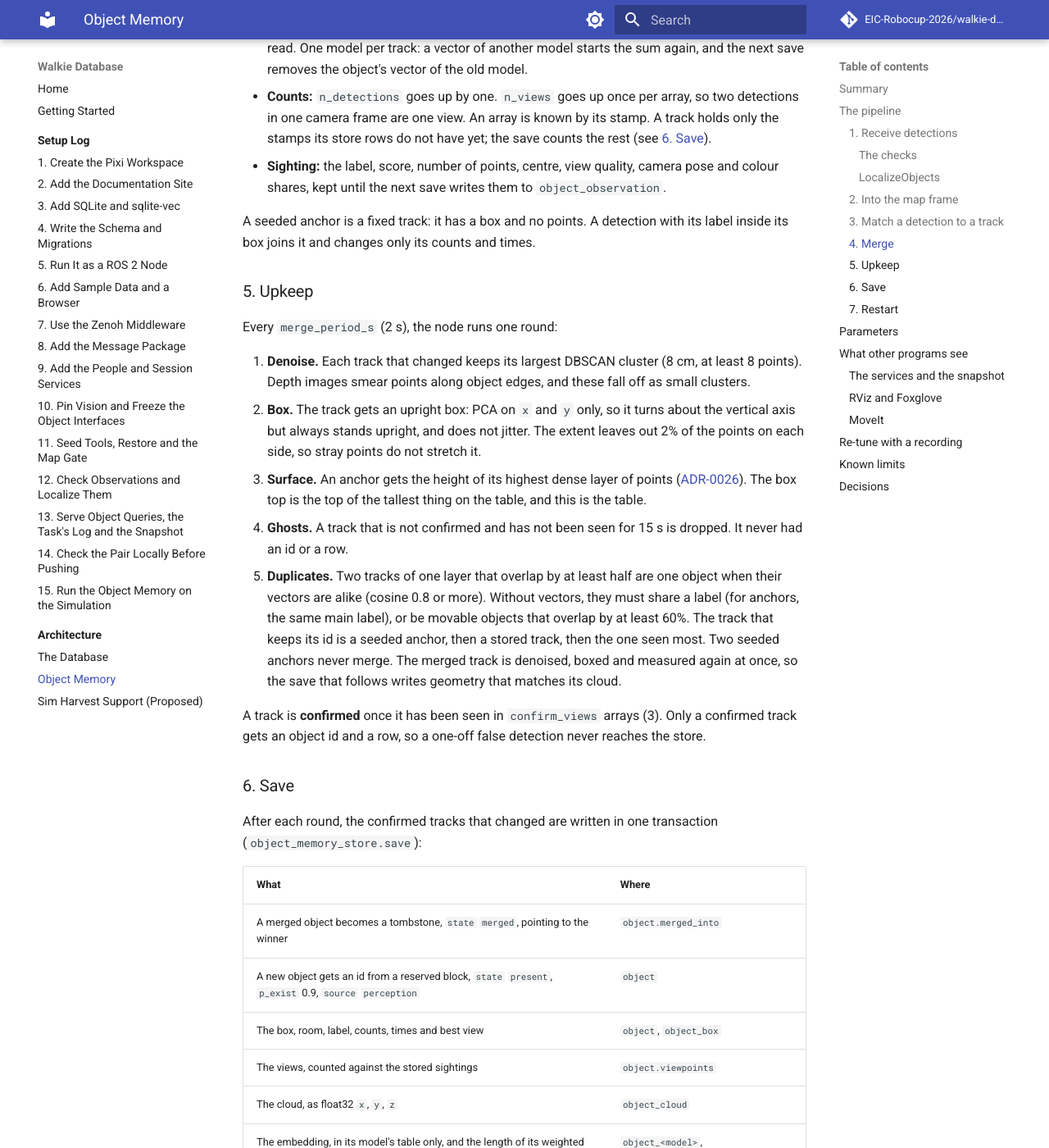
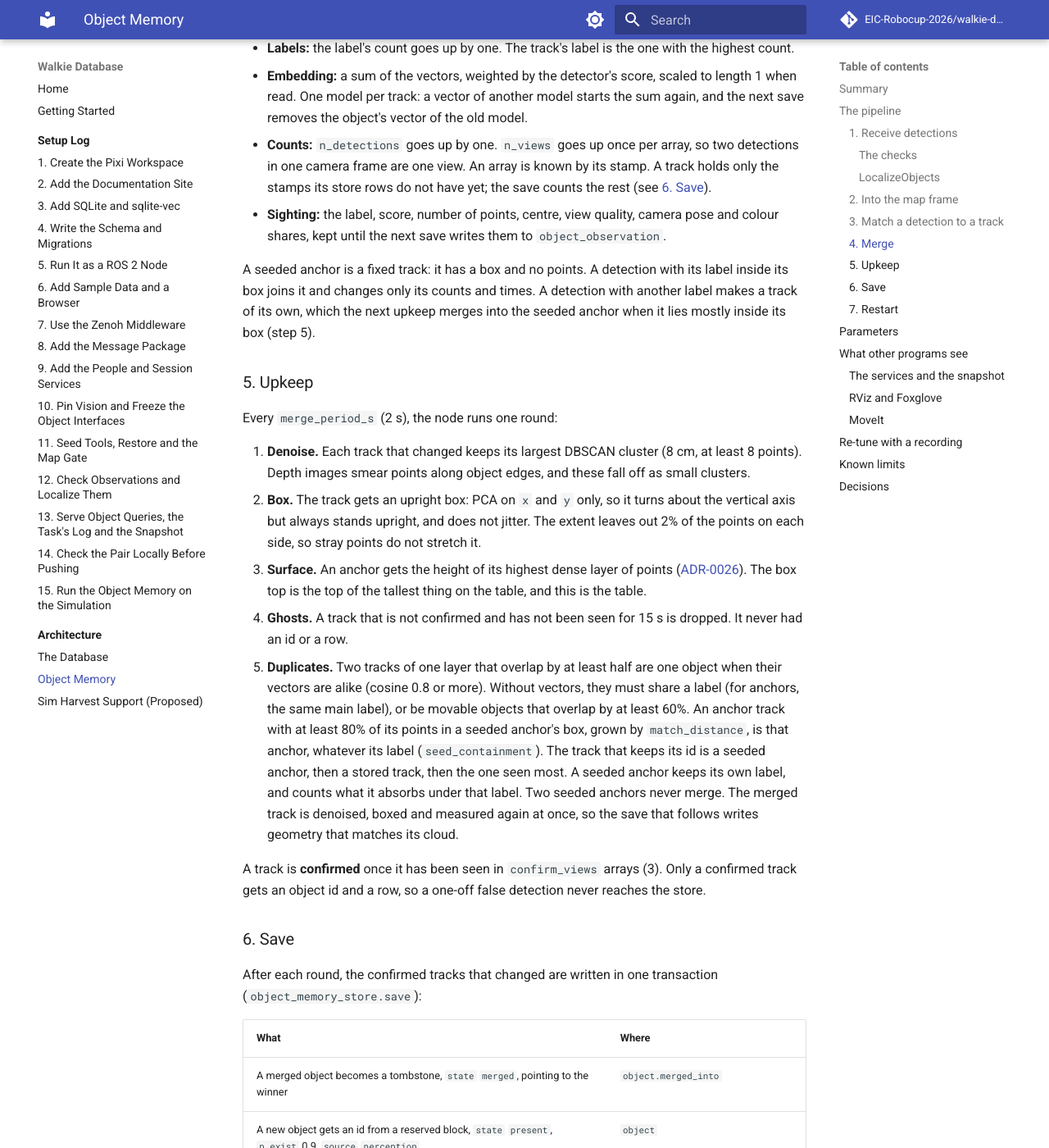
Before and after one commit to EIC-Robocup-2026/walkie-database, an MkDocs documentation site: the page built from docs/architecture/object-memory.md, in a window 1280 px wide and 1400 px high, scrolled down 5955 px. Shown: the whole window at 82% size. Built offline with MkDocs 1.6.1 and Material for MkDocs 9.7.7, drawn with Linux system fonts in a browser that asks for light colours; comment, search, counter and statistics services are not loaded; some of the changed text lies outside the part shown.

Commit message:
feat: let a seeded anchor absorb furniture inside its box

```diff
--- /dev/null
+++ b/docs/architecture/decisions/0028-seeded-anchors-own-their-box.md
@@ -0,0 +1,45 @@
+# ADR-0028: A seeded anchor owns its box, whatever the detector calls what is inside
+
+<!-- --8<-- [start:body] -->
+**Status:** Proposed · **Date:** 2026-11-12
+
+**Context**
+
+A seeded anchor is a fixed track with a box and no points. A detection matches
+it only under its own label
+([ADR-0025](/architecture/decisions/0025-merge-by-overlap-and-label.md)), and
+anchors of different labels never merge. The detector names furniture
+inconsistently. In the Chula world it calls a strip of the sofa a table, in
+every pass. Seeding the sofa then leaves a second anchor, a "table" inside the
+sofa's box, and objects on the sofa can be stated on either one.
+
+Furniture does not share its space. An anchor track that lies inside a seeded
+anchor's box is the seeded anchor under another name.
+
+**Decision**
+
+At upkeep, an anchor track merges into a seeded anchor when at least
+`seed_containment` (0.8) of its points lie in the seeded anchor's box, grown by
+`match_distance`. The label does not matter. The seeded anchor keeps its box and
+its label, and it counts the absorbed sightings under its own label.
+
+Only a seeded box is trusted for this. A box the memory measured can be wrong,
+as when a sofa and a coffee table merge into one. Movable objects are never
+absorbed, since they stand on furniture and inside its box.
+
+**Consequences**
+
+- With no seeded anchors, nothing changes.
+- On the `chula-drive-01` replay, seeding the sofa and the coffee table puts
+  the mug on the coffee table, so 8 of 8 expected `on` relations are right
+  (7 without a seed). Seeding all nine pieces of furniture leaves one anchor per
+  piece (1.22 without the rule) and states 12 `on` relations, the shelf objects
+  included.
+- A seeded anchor takes in furniture that stands inside its box. A chair pushed
+  under a seeded table, with 80% of its points in the table's box, merges into
+  the table unless the chair is seeded too.
+- The seeded label is final. A seeded anchor's label is not corrected by what
+  the detector sees.
+
+**See also:** [Object memory: upkeep](/architecture/object-memory.md#5-upkeep)
+<!-- --8<-- [end:body] -->
--- a/docs/architecture/object-memory.md
+++ b/docs/architecture/object-memory.md
@@ -32,6 +32,9 @@ To run it on the simulation, follow
 - **Furniture gets a top surface**, measured from its points, and an object resting
   on it gets an `on` relation
   ([ADR-0026](decisions/0026-anchor-surfaces-and-on-relations.md)).
+- **A seeded anchor owns its box.** Furniture the detector finds mostly inside it is
+  that anchor under another name, and merges into it
+  ([ADR-0028](decisions/0028-seeded-anchors-own-their-box.md)).
 - **Confirmed objects go out as markers and a cloud**, transient local, in the map
   frame ([ADR-0013](decisions/0013-publish-boxes-to-rviz-and-moveit.md)).
 - **A recording replays offline** through the same code, to tune and score it
@@ -220,7 +223,9 @@ answers only to its main label, the one given most often, so a sofa once called
   and colour shares, kept until the next save writes them to `object_observation`.
 
 A seeded anchor is a fixed track: it has a box and no points. A detection with its
-label inside its box joins it and changes only its counts and times.
+label inside its box joins it and changes only its counts and times. A detection
+with another label makes a track of its own, which the next upkeep merges into the
+seeded anchor when it lies mostly inside its box (step 5).
 
 ### 5. Upkeep
 
@@ -241,8 +246,12 @@ Every `merge_period_s` (2 s), the node runs one round:
 5. **Duplicates.** Two tracks of one layer that overlap by at least half are one
    object when their vectors are alike (cosine 0.8 or more). Without vectors, they
    must share a label (for anchors, the same main label), or be movable objects
-   that overlap by at least 60%. The track that keeps its id is a seeded anchor,
-   then a stored track, then the one seen most. Two seeded anchors never merge.
+   that overlap by at least 60%. An anchor track with at least 80% of its points
+   in a seeded anchor's box, grown by `match_distance`, is that anchor, whatever
+   its label (`seed_containment`). The track that keeps its id is a seeded anchor,
+   then a stored track, then the one seen most. A seeded anchor keeps its own
+   label, and counts what it absorbs under that label. Two seeded anchors never
+   merge.
    The merged track is denoised, boxed and measured again at once, so the save
    that follows writes geometry that matches its cloud.
 
@@ -409,12 +418,16 @@ explains the output.
 - **The detector's labels set the layers.** A partition wall called a chair becomes
   an anchor, and a sofa called a table merges with the coffee table next to it.
   Asking vision for `wall`, `partition` and `door`, which the memory drops, avoids
-  the first.
+  the first. Seeding the furniture avoids the second
+  ([ADR-0028](decisions/0028-seeded-anchors-own-their-box.md)).
 - **Localization error becomes merging error.** Two objects closer than
   `match_distance` with a shared label can merge, and an object seen from two poses
   that disagree by more than it can split.
 - **Seeded anchors keep their seeded geometry**, even when the camera sees them
   elsewhere.
+- **A seeded anchor takes in furniture that stands inside its box.** A chair pushed
+  under a seeded table, with 80% of its points inside the table's box, merges into
+  the table unless the chair is seeded too.
 - **An array is known by its stamp.** Two arrays with one stamp count as one view.
   One detection topic never repeats a stamp, but a restarted simulation starts its
   clock again, so restore the store before each simulated run, as the demo does.
@@ -446,3 +459,7 @@ explains the output.
 ??? note "ADR-0027: Tune the object memory by replaying a recording offline, through the node's own code · Proposed"
 
     --8<-- "architecture/decisions/0027-replay-a-recording-offline.md:body"
+
+??? note "ADR-0028: A seeded anchor owns its box, whatever the detector calls what is inside · Proposed"
+
+    --8<-- "architecture/decisions/0028-seeded-anchors-own-their-box.md:body"
```
Also changed, not shown: docs/architecture/database.md (+1 -1 lines), 2 other files.
